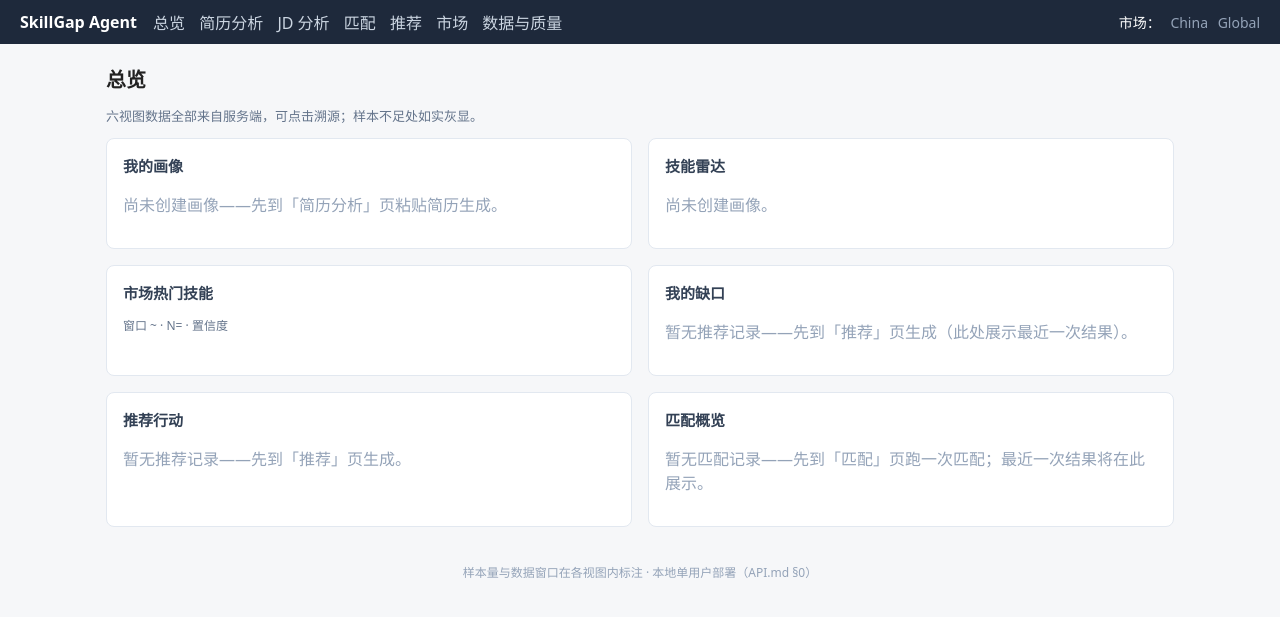
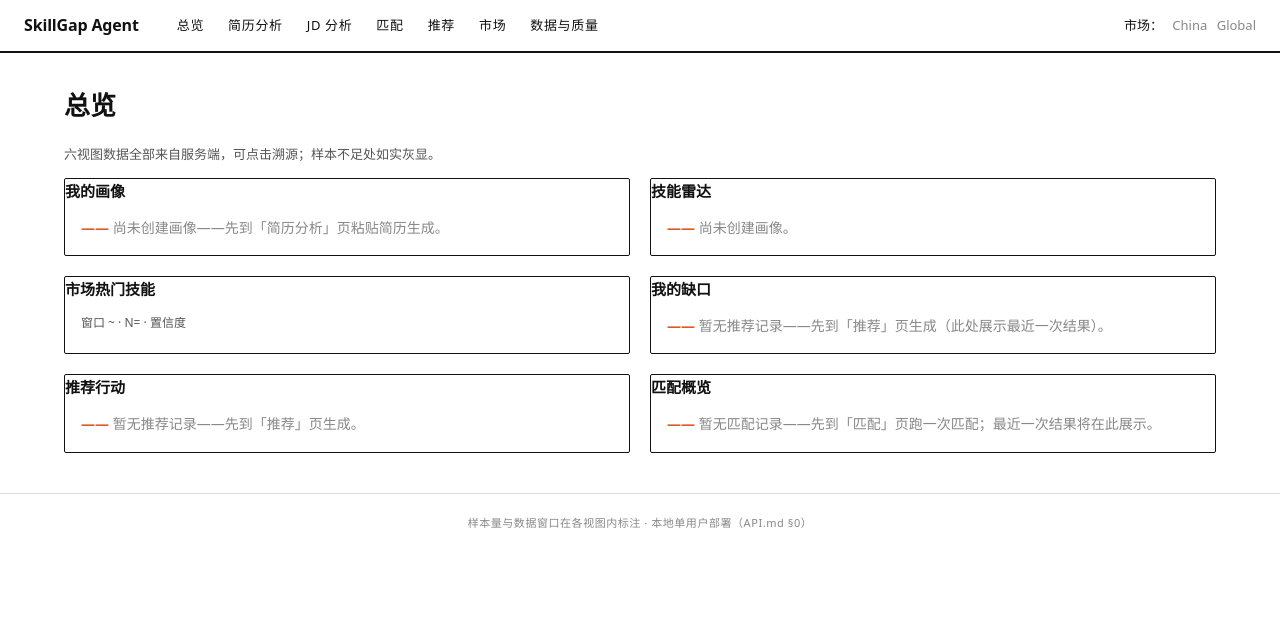
Before and after one commit to Xhan-985/SkillGap-Agent, a Python web app: template src/skillgap/api/templates/dashboard.html in a window 1280 px wide. Shown: the top 617 px of the page. Run offline with Jinja, Linux system fonts and the light colour scheme; the template is opened without the code that fills it, so the values that code supplies are empty.

Commit message:
feat(ui): style.css 全量重写为瑞士网格风令牌化设计系统（墨/国际橙/2px 微圆角/等宽数字；保留全部既有 class 兼容 JS 与模板渲染）

```diff
--- a/src/skillgap/api/static/style.css
+++ b/src/skillgap/api/static/style.css
@@ -1,117 +1,158 @@
-/* SkillGap Agent —— 桌面优先、无动画、够用即止（UI_SPEC §3） */
+/* SkillGap Agent —— 瑞士网格风设计系统（2026-10-03 翻新）
+ * 白底黑线 + 国际橙单强调 + 超粗字重 + 2px 微圆角 + 零阴影零渐变。
+ * 反 AI 味清单：无紫渐变/无毛玻璃/无大圆角阴影卡/无 emoji/无位移动画。
+ * 约束：零框架零构建零 CDN（C2）；无动画，仅 hover 换色（UI_SPEC §3）。 */
+
+/* ---------- 令牌 ---------- */
+:root {
+  --ink: #111;            /* 正文/结构线/超粗标题 */
+  --accent: #FF4F00;      /* 国际橙：激活态/关键数字/主 CTA */
+  --muted: #555;          /* 次级文字 */
+  --faint: #888;          /* 弱文字 */
+  --line: #111;           /* 结构边框 1.5-2px */
+  --hairline: #ddd;       /* 行内细分隔 1px */
+  --paper: #fff;          /* 背景 */
+  --radius: 2px;          /* 全局唯一圆角 */
+  --font: system-ui, "Segoe UI", "Microsoft YaHei", sans-serif;
+}
+
 * { box-sizing: border-box; }
 body {
-  font-family: system-ui, "Segoe UI", "Microsoft YaHei", sans-serif;
-  margin: 0; color: #222; background: #f6f7f9;
+  font-family: var(--font); margin: 0; color: var(--ink);
+  background: var(--paper); font-variant-numeric: tabular-nums;
+  font-size: 14px; line-height: 1.6;
 }
-a { color: #2563eb; }
+a { color: var(--ink); text-decoration: underline; text-decoration-color: var(--accent); text-underline-offset: 3px; }
+a:hover { color: var(--accent); }
 
+/* ---------- 顶栏 ---------- */
 .topbar {
-  display: flex; gap: 16px; align-items: center;
-  padding: 10px 20px; background: #1e293b; color: #fff;
+  display: flex; gap: 28px; align-items: center;
+  padding: 12px 24px; background: var(--paper);
+  border-bottom: 2px solid var(--line); position: sticky; top: 0; z-index: 10;
 }
-.topbar .brand { font-weight: 700; }
-.topbar nav a { color: #cbd5e1; text-decoration: none; margin-right: 10px; }
-.topbar nav a:hover { color: #fff; }
-.market-switch { margin-left: auto; font-size: 14px; }
-.market-switch a { margin-left: 6px; color: #94a3b8; text-decoration: none; }
-.market-switch a.active { color: #fff; font-weight: 600; }
+.topbar .brand { font-weight: 800; font-size: 16px; letter-spacing: -0.01em; }
+.topbar .brand i { color: var(--accent); font-style: normal; }
+.topbar nav { display: flex; gap: 4px; }
+.topbar nav a {
+  color: var(--ink); text-decoration: none; font-size: 13px;
+  letter-spacing: 0.05em; padding: 3px 10px; border-radius: var(--radius);
+}
+.topbar nav a:hover { border: 1.5px solid var(--line); padding: 1.5px 8.5px; color: var(--ink); }
+.topbar nav a.on { background: var(--ink); color: var(--paper); font-weight: 600; }
 
-main { max-width: 1100px; margin: 20px auto; padding: 0 16px; }
-h1 { font-size: 20px; }
-.hint { color: #64748b; font-size: 13px; }
+/* 分段市场切换（base.html 配合） */
+.segmented { margin-left: auto; display: flex; border: 1.5px solid var(--line); border-radius: var(--radius); overflow: hidden; }
+.segmented a {
+  color: var(--ink); text-decoration: none; font-size: 12px;
+  letter-spacing: 0.08em; padding: 4px 12px; font-weight: 600;
+}
+.segmented a + a { border-left: 1.5px solid var(--line); }
+.segmented a.on { background: var(--accent); color: var(--paper); }
+/* 兼容旧 .market-switch（过渡期保险，base.html 已换 .segmented） */
+.market-switch { margin-left: auto; font-size: 13px; }
+.market-switch a { margin-left: 6px; color: var(--faint); text-decoration: none; }
+.market-switch a.active { color: var(--ink); font-weight: 600; border-bottom: 2px solid var(--accent); }
 
-.grid { display: grid; grid-template-columns: 1fr 1fr; gap: 16px; }
-.view {
-  background: #fff; border: 1px solid #e2e8f0;
-  border-radius: 8px; padding: 16px;
+/* ---------- 版心与页面头 ---------- */
+main { max-width: 1200px; margin: 32px auto; padding: 0 24px; }
+.page-head { display: flex; align-items: flex-end; justify-content: space-between; gap: 16px; border-bottom: 2px solid var(--line); padding-bottom: 12px; margin-bottom: 24px; }
+.page-head h1 { font-size: 26px; font-weight: 800; letter-spacing: -0.01em; margin: 0; }
+.page-head .hint { margin: 4px 0 0; }
+.hint { color: var(--muted); font-size: 13px; }
+.page-meta { font-size: 12px; color: var(--muted); letter-spacing: 0.05em; white-space: nowrap; }
+h1 { font-size: 26px; font-weight: 800; }
+
+/* ---------- 面板（编号面板） ---------- */
+.grid { display: grid; grid-template-columns: 1fr 1fr; gap: 20px; }
+.view { background: var(--paper); border: 1.5px solid var(--line); border-radius: var(--radius); padding: 0; }
+.view > :last-child { margin-bottom: 16px; }
+.view h2 { margin: 0; font-size: 15px; font-weight: 700; }
+.panel-head { display: flex; align-items: baseline; gap: 10px; padding: 12px 16px 10px; border-bottom: 1px solid var(--hairline); margin-bottom: 12px; }
+.panel-num { font-weight: 800; color: var(--accent); font-size: 14px; font-variant-numeric: tabular-nums; }
+.panel-tag { margin-left: auto; font-size: 10px; letter-spacing: 0.12em; color: var(--faint); text-transform: uppercase; }
+.view > h2:only-child { padding: 12px 16px 10px; border-bottom: 1px solid var(--hairline); margin-bottom: 12px; }
+.view > *:not(.panel-head):not(h2) { margin-left: 16px; margin-right: 16px; }
+.empty { color: var(--faint); }
+.empty::before { content: "—— "; color: var(--accent); font-weight: 700; }
+
+/* ---------- 技能行（点阵星级 + 置信度） ---------- */
+.skill-card { display: flex; gap: 12px; align-items: baseline; padding: 6px 8px; border-top: 1px solid var(--hairline); margin-bottom: 0; }
+.skill-card:first-child { border-top: none; }
+.skill-name { min-width: 70px; font-weight: 600; }
+.stars { letter-spacing: 2px; color: var(--ink); font-size: 12px; }
+.stars::selection { color: var(--accent); }
+.conf { font-size: 12px; color: var(--muted); margin-left: auto; }
+/* 置信度三档：去背景色块；低置信橙左边线（语义保留 D5 精神） */
+.skill-card.conf-low { border-left: 2px solid var(--accent); padding-left: 8px; }
+.skill-card.conf-high, .skill-card.conf-mid { border-left: 2px solid transparent; padding-left: 8px; }
+
+/* ---------- 市场条形 ---------- */
+.bars { list-style: none; padding: 0; margin: 8px 0 0; }
+.bar-row { display: grid; grid-template-columns: 90px 1fr 190px; gap: 10px; align-items: center; margin-bottom: 8px; }
+.bar-label { font-size: 13px; font-weight: 600; }
+.bar { background: var(--paper); border: 1px solid var(--line); height: 14px; border-radius: var(--radius); overflow: hidden; }
+.bar-fill { background: var(--accent); height: 100%; }
+.bar-note { font-size: 12px; color: var(--muted); }
+
+/* ---------- 表格 ---------- */
+table.roi { width: 100%; border-collapse: collapse; font-size: 13px; }
+table.roi th, table.roi td { border-bottom: 1px solid var(--hairline); padding: 8px 10px; text-align: left; }
+table.roi th { color: var(--muted); font-weight: 600; font-size: 11px; letter-spacing: 0.08em; text-transform: uppercase; }
+table.roi td { font-variant-numeric: tabular-nums; }
+
+/* ---------- 行动卡与徽章 ---------- */
+.action-card { border: 1.5px solid var(--line); border-radius: var(--radius); padding: 12px 14px; margin-bottom: 10px; background: var(--paper); }
+.action-card p { margin: 6px 0 0; font-size: 13px; color: var(--muted); }
+.priority { display: inline-block; background: var(--ink); color: var(--paper); font-size: 11px; font-weight: 700; letter-spacing: 0.05em; padding: 2px 8px; border-radius: var(--radius); margin-right: 8px; text-transform: uppercase; }
+.score-big { font-size: 40px; font-weight: 800; color: var(--accent); font-variant-numeric: tabular-nums; letter-spacing: -0.02em; line-height: 1; }
+.score-big small { font-size: 14px; color: var(--ink); font-weight: 600; }
+
+/* ---------- 雷达（SVG 类名保留，配色瑞士化） ---------- */
+.radar { width: 100%; max-width: 320px; display: block; margin: 0 auto; }
+.radar-ring { fill: none; stroke: var(--hairline); }
+.radar-required { fill: none; stroke: var(--ink); stroke-dasharray: 4 2; }
+.radar-actual { fill: rgba(255, 79, 0, 0.18); stroke: var(--accent); }
+.radar-label { font-size: 11px; fill: var(--muted); text-anchor: middle; }
+.legend .swatch { display: inline-block; width: 12px; height: 12px; border-radius: var(--radius); vertical-align: -1px; }
+.legend .swatch.actual { background: rgba(255, 79, 0, 0.55); border: 1px solid var(--accent); }
+.legend .swatch.required { background: var(--paper); border: 1px dashed var(--ink); }
+
+/* ---------- 灰态（D5 诚实语义） ---------- */
+.gate-gray { background: var(--paper); border: 1.5px dashed var(--line); color: var(--muted); padding: 18px; border-radius: var(--radius); text-align: center; }
+.gate-gray::before { content: "INSUFFICIENT · "; color: var(--accent); font-weight: 800; letter-spacing: 0.08em; }
+
+/* ---------- 表单与按钮 ---------- */
+button { background: var(--ink); color: var(--paper); border: 1.5px solid var(--ink); padding: 8px 18px; border-radius: var(--radius); cursor: pointer; font-size: 14px; font-weight: 600; }
+button:hover { background: var(--paper); color: var(--ink); }
+button.btn-accent { background: var(--accent); border-color: var(--accent); color: var(--paper); }
+button.btn-accent:hover { background: var(--ink); border-color: var(--ink); }
+button.danger { background: var(--paper); color: #b00; border: 1.5px solid var(--ink); }
+button.danger:hover { background: #b00; color: var(--paper); border-color: #b00; }
+textarea, input[type="text"], input[type="number"], select {
+  border: 1.5px solid var(--line); border-radius: var(--radius); padding: 8px 10px;
+  font-family: inherit; margin: 4px 0; background: var(--paper); font-size: 13px;
 }
-.view h2 { margin-top: 0; font-size: 15px; color: #334155; }
-.empty { color: #94a3b8; }
-
-/* 样本量守门灰态（D5） */
-.gate-gray {
-  background: #eef0f3; border: 1px dashed #cbd5e1; color: #64748b;
-  padding: 18px; border-radius: 6px; text-align: center;
-}
-
-/* 画像技能卡 + confidence 色阶 */
-.skill-card {
-  display: flex; gap: 12px; align-items: baseline;
-  padding: 6px 8px; border-radius: 6px; margin-bottom: 4px;
-}
-.conf-high { background: #ecfdf5; }
-.conf-mid  { background: #fffbeb; }
-.conf-low  { background: #fef2f2; }
-.skill-name { min-width: 70px; font-weight: 600; }
-.stars { letter-spacing: 2px; color: #f59e0b; }
-.conf { font-size: 12px; color: #64748b; }
-
-/* 市场条形图（CSS div 宽度，D6） */
-.bars { list-style: none; padding: 0; margin: 8px 0 0; }
-.bar-row {
-  display: grid; grid-template-columns: 90px 1fr 170px;
-  gap: 8px; align-items: center; margin-bottom: 6px;
-}
-.bar-label { font-size: 13px; }
-.bar { background: #e2e8f0; height: 14px; border-radius: 3px; overflow: hidden; }
-.bar-fill { background: #3b82f6; height: 100%; }
-.bar-note { font-size: 12px; color: #64748b; }
-
-/* ROI 表 */
-table.roi { width: 100%; border-collapse: collapse; font-size: 13px; }
-table.roi th, table.roi td {
-  border-bottom: 1px solid #e2e8f0; padding: 6px 8px; text-align: left;
-}
-table.roi th { color: #64748b; font-weight: 600; }
-
-/* 推荐卡片 */
-.action-card {
-  border: 1px solid #e2e8f0; border-radius: 6px;
-  padding: 10px; margin-bottom: 8px;
-}
-.action-card p { margin: 6px 0 0; font-size: 13px; color: #475569; }
-.priority {
-  display: inline-block; background: #1d4ed8; color: #fff;
-  font-size: 12px; padding: 2px 8px; border-radius: 10px; margin-right: 8px;
-}
-
-/* 雷达（手写 SVG，D6） */
-.radar { width: 100%; max-width: 320px; display: block; margin: 0 auto; }
-.radar-ring { fill: none; stroke: #e2e8f0; }
-.radar-required { fill: rgba(239, 68, 68, .12); stroke: #ef4444; stroke-dasharray: 4 2; }
-.radar-actual { fill: rgba(59, 130, 246, .18); stroke: #2563eb; }
-.radar-label { font-size: 11px; fill: #475569; text-anchor: middle; }
-.legend .swatch {
-  display: inline-block; width: 12px; height: 12px;
-  border-radius: 2px; vertical-align: -1px;
-}
-.legend .swatch.actual { background: rgba(59, 130, 246, .55); border: 1px solid #2563eb; }
-.legend .swatch.required { background: rgba(239, 68, 68, .25); border: 1px dashed #ef4444; }
-
-.meta { font-size: 12px; color: #64748b; }
-.foot { text-align: center; color: #94a3b8; font-size: 12px; padding: 16px; }
-
-/* 流程页（T7） */
-button {
-  background: #1d4ed8; color: #fff; border: none; padding: 8px 18px;
-  border-radius: 6px; cursor: pointer; font-size: 14px;
-}
-button.danger { background: #dc2626; }
-textarea, input[type="text"], input[type="number"], select {
-  border: 1px solid #cbd5e1; border-radius: 6px; padding: 8px;
-  font-family: inherit; margin: 4px 0;
-}
+textarea:focus, input:focus, select:focus { outline: none; border: 2px solid var(--accent); padding: 7.5px 9.5px; }
 form { margin: 12px 0; }
 form label { margin-right: 16px; }
-.banner-error {
-  background: #fef2f2; border: 1px solid #dc2626; color: #991b1b;
-  padding: 10px 14px; border-radius: 6px; margin: 10px 0;
+.banner-error { background: var(--paper); border: 1.5px solid #b00; color: #b00; padding: 10px 14px; border-radius: var(--radius); margin: 10px 0; font-weight: 600; }
+code { background: var(--paper); border: 1px solid var(--hairline); padding: 1px 5px; border-radius: var(--radius); font-size: 0.92em; }
+
+/* ---------- 泳道（流程页三栏） ---------- */
+.swimlanes { display: grid; grid-template-columns: 1fr 1fr 1fr; gap: 16px; }
+.swimlanes h3 { font-size: 12px; font-weight: 700; letter-spacing: 0.1em; text-transform: uppercase; color: var(--muted); margin: 8px 0 6px; padding-bottom: 4px; border-bottom: 2px solid var(--line); }
+h3 { font-size: 14px; font-weight: 700; }
+blockquote { margin: 4px 0; padding: 6px 10px; background: var(--paper); border-left: 3px solid var(--accent); border-radius: var(--radius); color: var(--muted); }
+details summary { cursor: pointer; color: var(--muted); font-size: 12px; }
+
+/* ---------- 页脚 ---------- */
+.meta { font-size: 12px; color: var(--muted); }
+.foot { text-align: center; color: var(--faint); font-size: 11px; letter-spacing: 0.05em; padding: 20px; border-top: 1px solid var(--hairline); margin-top: 40px; }
+
+/* ---------- 最小响应（桌面优先，仅一档） ---------- */
+@media (max-width: 900px) {
+  .grid, .swimlanes { grid-template-columns: 1fr; }
+  .topbar { flex-wrap: wrap; gap: 12px; }
+  .segmented { margin-left: 0; }
 }
-.swimlanes { display: grid; grid-template-columns: 1fr 1fr 1fr; gap: 12px; }
-.swimlanes h3 { font-size: 13px; color: #64748b; margin: 8px 0 4px; }
-blockquote {
-  margin: 4px 0; padding: 6px 10px; background: #f1f5f9;
-  border-left: 3px solid #94a3b8; border-radius: 3px;
-}
-details summary { cursor: pointer; }
```
